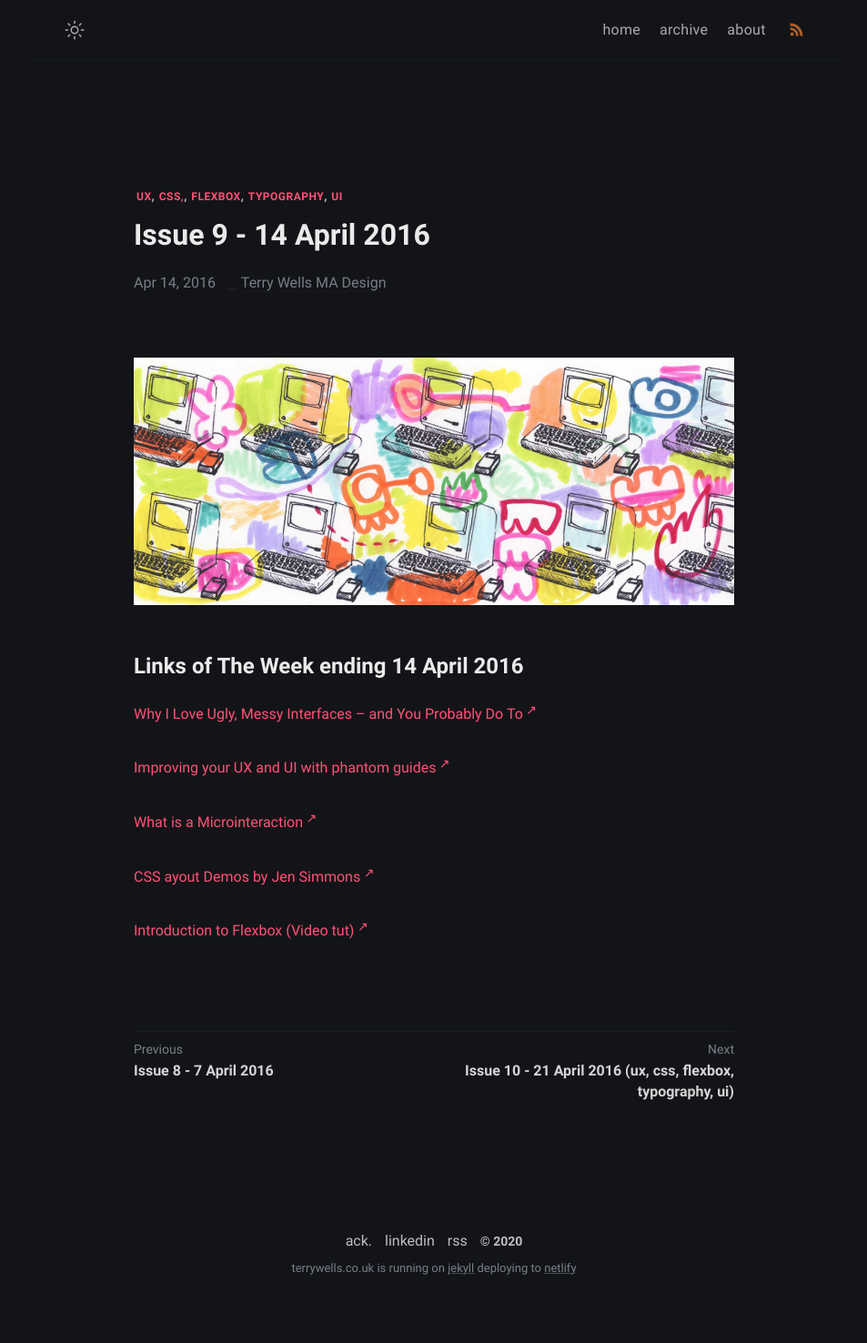
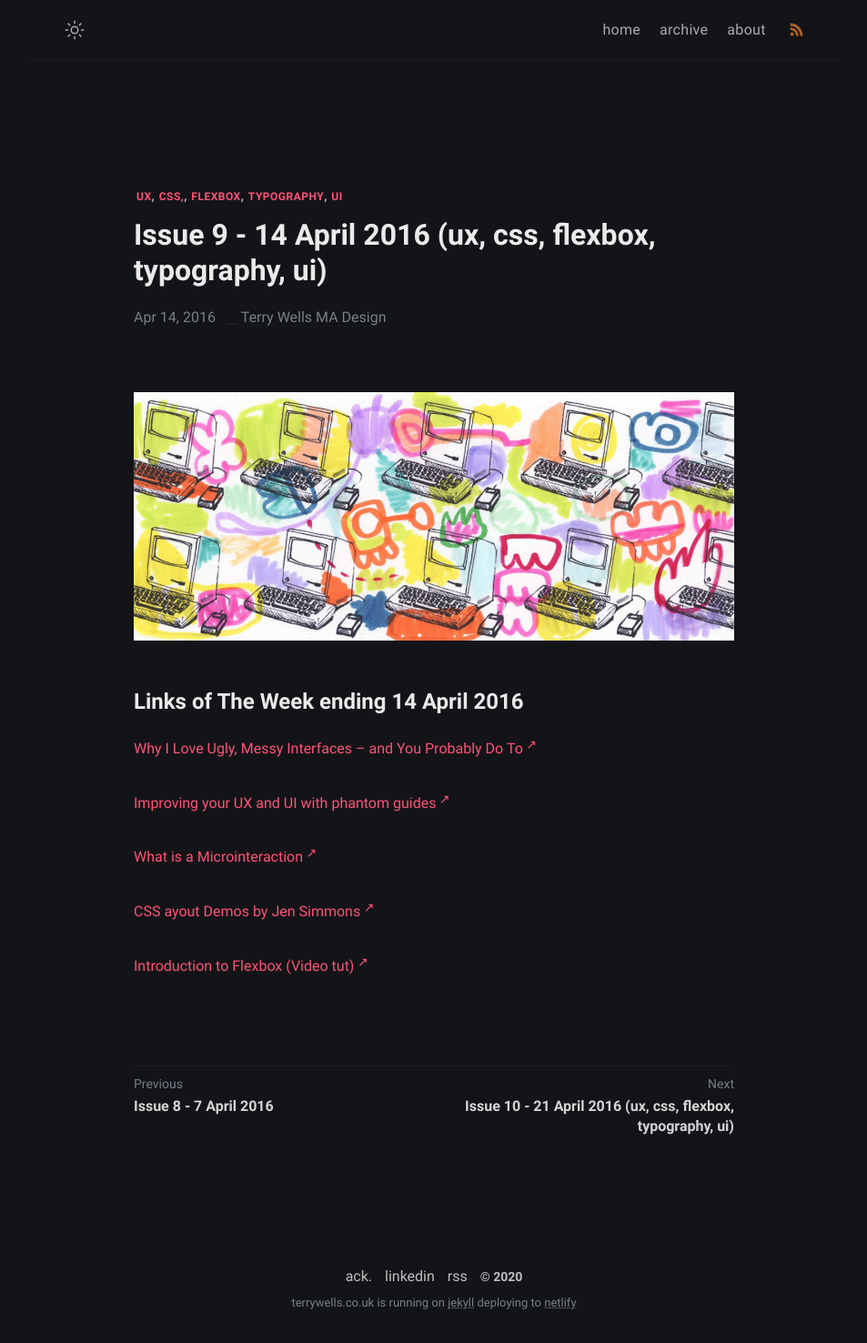
Before and after one commit to wristtattoo/jekyll-klise, a Jekyll site: the page built from _posts/2020-11-03-issue-9-14-april-2016.md, in a window 1280 px wide. Shown: the whole page at 91% size, without its empty margins (163-1116 px from the left). Built offline with Jekyll 4.4.1, drawn with Linux system fonts in a browser that asks for light colours; a script that is not in the unit is left out; before the commit the page ends 1438 px from its top, so only the background shows below that.

Commit message:
Update Links of The Week “2020-11-03-issue-9-14-april-2016”

```diff
--- a/_posts/2020-11-03-issue-9-14-april-2016.md
+++ b/_posts/2020-11-03-issue-9-14-april-2016.md
@@ -1,6 +1,6 @@
 ---
 layout: post
-title: Issue 9 - 14 April 2016
+title: Issue 9 - 14 April 2016 (ux, css, flexbox, typography, ui)
 tags: ux css, flexbox typography ui
 date: 2016-04-14T09:09:30.777Z
 ---
```
